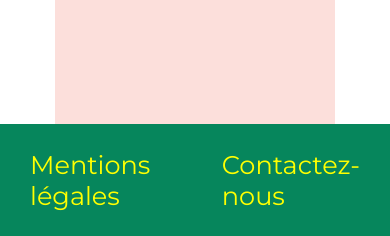
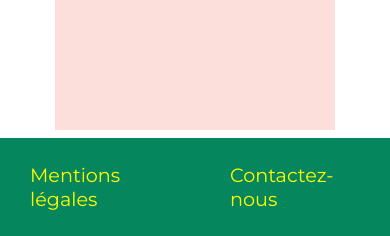
Before and after one commit to loriaujulie/ohmyfood, a plain HTML site: page index.html in a window 390 px wide. Shown: the part 608-844 px from the top of the page. Drawn offline with Linux system fonts and the light colour scheme; a web font is replaced by a local one.

Commit message:
changement taille footer en responsive

```diff
--- a/sass/style.scss
+++ b/sass/style.scss
@@ -270,5 +270,8 @@ p{
     h1 a{
         font-size: 1.8em;
     }
+    footer a{
+    font-size: 1.2em;
+    }
 
 }
```
Also changed, not shown: style.css, 1 other file.
